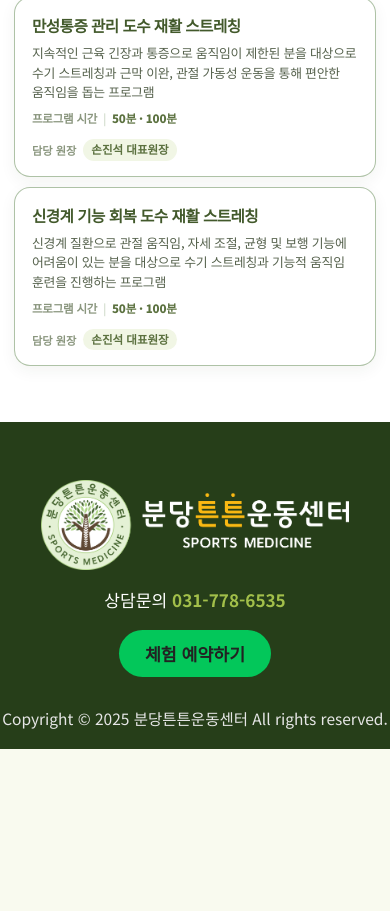
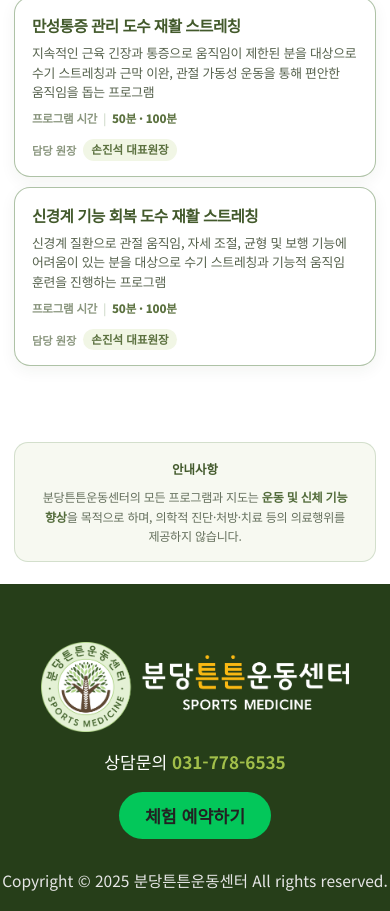
Before and after one commit to dev-jjjjjeong-bin/dev-jjjjjeong-bin.github.io, a plain HTML site: page index.html in a window 390 px wide. Shown: the part 6501-7412 px from the top of the page. Before the commit the page ends 7250 px from the top, so only its background shows below. Drawn offline with Linux system fonts and the light colour scheme.

Commit message:
[FEAT] Add medical disclaimer to program information

```diff
--- a/css/index.css
+++ b/css/index.css
@@ -1295,3 +1295,51 @@ html {
     gap: 4px;
   }
 }
+/* ==================================================
+   프로그램 및 서비스 이용 안내
+================================================== */
+
+/* 푸터 바로 위 공식 안내 영역 */
+.service-notice {
+  padding: 28px 24px 30px;
+  box-sizing: border-box;
+  background: #ffffff;
+}
+
+.service-notice-inner {
+  display: flex;
+  align-items: flex-start;
+  gap: 18px;
+  width: 100%;
+  max-width: 1080px;
+  margin: 0 auto;
+  padding: 20px 24px;
+  box-sizing: border-box;
+  background: #f7f9f1;
+  border: 1px solid rgba(120, 153, 107, 0.28);
+  border-radius: 16px;
+}
+
+.service-notice-label {
+  flex: 0 0 auto;
+  padding-top: 1px;
+  color: #42592b;
+  font-size: 0.86rem;
+  font-weight: 800;
+  line-height: 1.6;
+  white-space: nowrap;
+}
+
+.service-notice-text {
+  color: #65705d;
+  font-size: 0.86rem;
+  font-weight: 500;
+  line-height: 1.65;
+  letter-spacing: -0.02em;
+  word-break: keep-all;
+}
+
+.service-notice-text strong {
+  color: #526b3a;
+  font-weight: 700;
+}
--- a/css/responsive.css
+++ b/css/responsive.css
@@ -1146,3 +1146,66 @@
     font-size: 0.68rem;
   }
 }
+
+/* ==================================================
+   프로그램 및 서비스 이용 안내 - 반응형
+================================================== */
+
+@media screen and (max-width: 900px) {
+  .service-notice {
+    padding: 24px 20px 26px;
+  }
+
+  .service-notice-inner {
+    max-width: 760px;
+    padding: 18px 20px;
+  }
+}
+
+@media screen and (max-width: 700px) {
+  .service-notice {
+    padding: 20px 14px 22px;
+  }
+
+  .service-notice-inner {
+    flex-direction: column;
+    align-items: center;
+    gap: 7px;
+    max-width: 520px;
+    padding: 17px 17px 16px;
+    border-radius: 14px;
+    text-align: center;
+  }
+
+  .service-notice-label {
+    padding: 0;
+    font-size: 0.78rem;
+  }
+
+  .service-notice-text {
+    font-size: clamp(0.72rem, 3.1vw, 0.82rem);
+    line-height: 1.6;
+    text-align: center;
+  }
+}
+
+@media screen and (max-width: 380px) {
+  .service-notice {
+    padding-right: 10px;
+    padding-left: 10px;
+  }
+
+  .service-notice-inner {
+    padding: 15px 13px 14px;
+    border-radius: 13px;
+  }
+
+  .service-notice-label {
+    font-size: 0.74rem;
+  }
+
+  .service-notice-text {
+    font-size: 0.7rem;
+    line-height: 1.55;
+  }
+}
--- a/index.html
+++ b/index.html
@@ -544,6 +544,17 @@
       </div>
     </section>
 
+    <!-- 운동 프로그램 이용 안내 -->
+    <section class="service-notice" aria-label="운동 프로그램 이용 안내">
+      <div class="service-notice-inner">
+        <div class="service-notice-label">안내사항</div>
+        <div class="service-notice-text">
+          분당튼튼운동센터의 모든 프로그램과 지도는 <strong>운동 및 신체 기능 향상</strong>을 목적으로 하며,
+          의학적 진단·처방·치료 등의 의료행위를 제공하지 않습니다.
+        </div>
+      </div>
+    </section>
+
     <!-- 푸터/하단 안내 -->
     <footer class="footer">
       <div class="footer-inner">
```
Also changed, not shown: review.html (+42 -1 lines).
